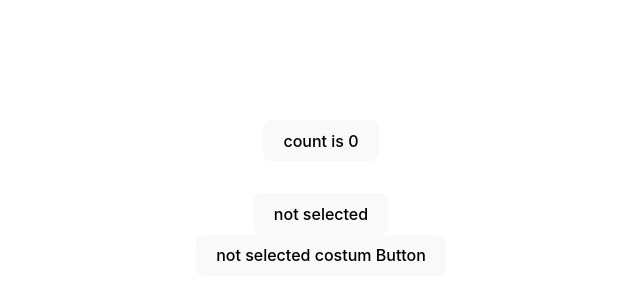
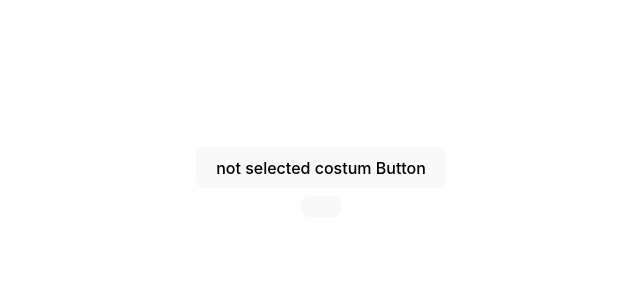
Before and after one commit to Julian-Mostbauer/Visual-Html-Editor, a React (Vite) app in the folder VHE/: page / in a window 1280 px wide. Shown: the part 218-518 px from the top of the page, without its empty margins (319-959 px from the left). Built offline with nearby package versions, Linux system fonts and the light colour scheme.

Commit message:
did some stuff, fixed some shit

```diff
--- a/VHE/src/App.tsx
+++ b/VHE/src/App.tsx
@@ -1,24 +1,17 @@
 import { useState } from 'react'
 import './App.css'
-import CostumButton from './compenents/CostumButton'
+import CostumButton from './compenents/costumButton'
 
 function App() {
-  const [count, setCount] = useState(0)
 
   const [selected, setSelected] = useState(false)
 
   return (
     <>
-    <div className="card">
-        <button onClick={() => setCount((count) => count)}>
-          count is {count}
-        </button>
-      </div>
-      <button onClick={() => setSelected(!selected)}>
-        {(selected) ? "selected" : "not selected"}
-      </button>
       <CostumButton text={(selected) ? "selected costum Button" : "not selected costum Button"} func={() => setSelected(!selected)}/>
-
+      <CostumButton>
+        test
+      </CostumButton>
     </>
   )
 }
--- a/VHE/src/compenents/costumButton.tsx
+++ b/VHE/src/compenents/costumButton.tsx
@@ -2,7 +2,7 @@ export default function CostumButton(props:any) {
 
   return (
       <section>
-        <button onClick={props.func}>{props.text}</button>
+        <button className="" onClick={props.func}>{props.text}</button>
       </section>
     );
   }
```
Also changed, not shown: VHE/src/compenents/toggleButton.tsx (added, +8 -0 lines).
